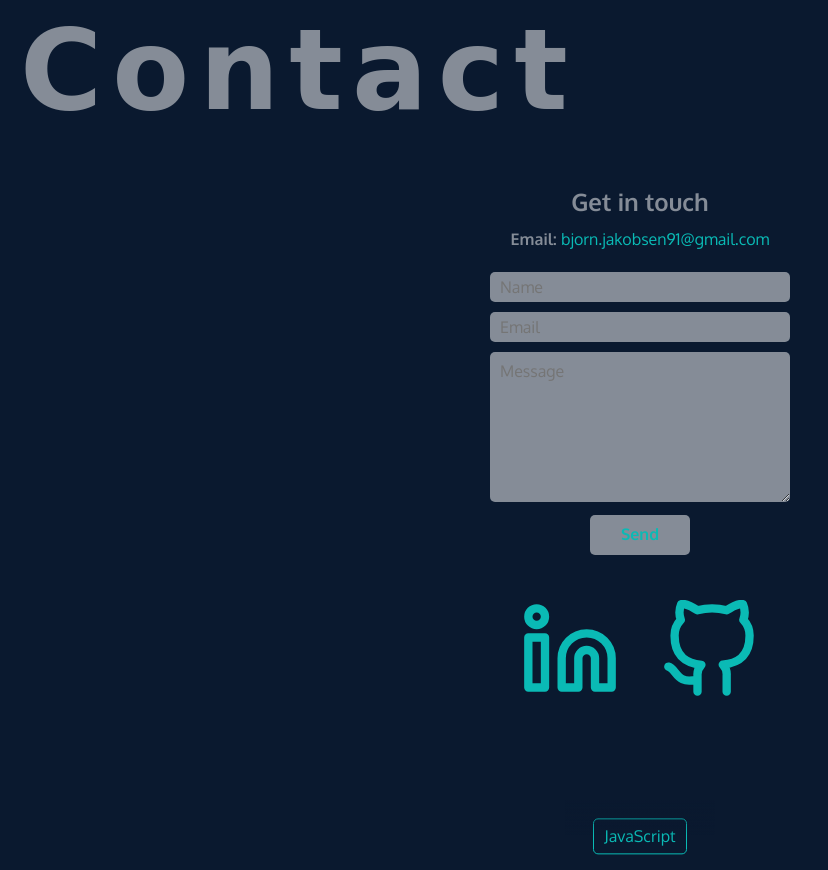
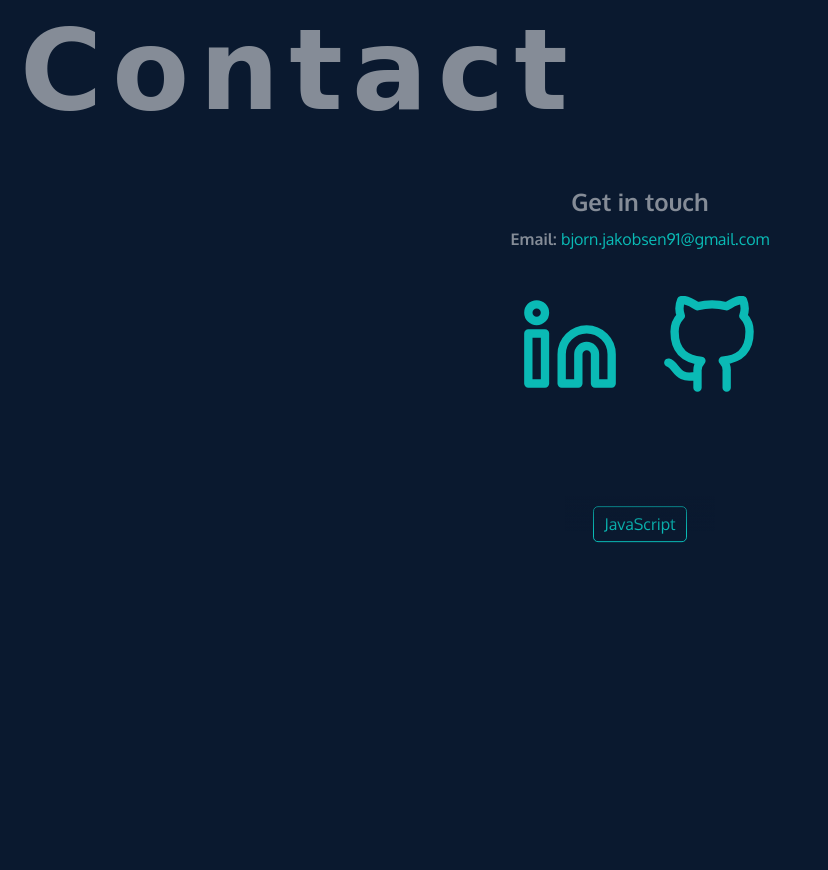
Before and after one commit to Ukjeent/ukjeent.github.io, a website: page index.html in a window 1280 px wide. Shown: the part 3094-3964 px from the top of the page, without its empty margins (0-828 px from the left). After the commit the page ends 3660 px from the top, so only its background shows below. Drawn offline with nearby package versions, Linux system fonts and the light colour scheme; a web font is replaced by a local one.

Commit message:
Temporary removed the contact form

```diff
--- a/index.html
+++ b/index.html
@@ -167,14 +167,14 @@
             Email: <a id="contact-email" href="">Send me an Email</a>
           </p>
 
-          <div class="contact-form-div">
+          <!-- <div class="contact-form-div">
             <form class="contact-form">
               <input type="text" placeholder="Name" class="contact-input" disabled>
               <input type="email" placeholder="Email" class="contact-input" disabled>
               <textarea placeholder="Message" class="contact-input" disabled></textarea>
               <button type="submit" class="contact-form-btn" disabled>Send</button>
             </form>
-          </div>
+          </div> -->
 
           <ul class="social-icons">
             <li>
```
